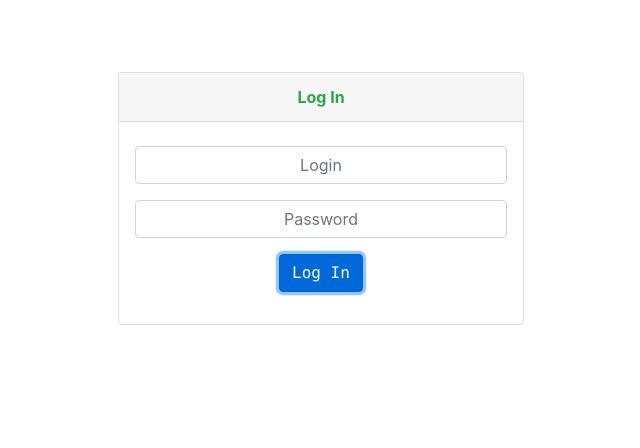
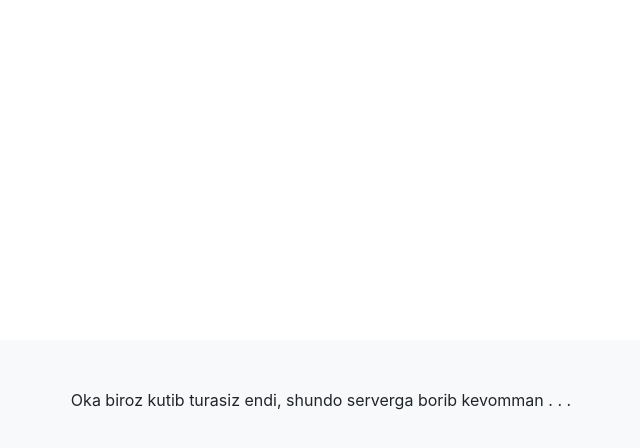
Before and after one commit to AhrorbekAka/EduCenterClient, a Next.js app: page / in a window 1280 px wide. Both pictures are taken after a click on the button "Log In". Shown: the top 448 px of the page, without its empty margins (319-959 px from the left). Built offline with nearby package versions, Linux system fonts and the light colour scheme; no server answers.

Commit message:
Edit group

```diff
--- a/pages/index.js
+++ b/pages/index.js
@@ -10,6 +10,7 @@ import {DOMAIN} from "../services/requestService";
 export default function Home() {
 
     const [payload, setPayload] = useState({})
+    const [loading, setLoading] = useState(false)
 
     const changeHandler = (e) => {
         payload[e.target.name] = e.target.value
@@ -18,14 +19,23 @@ export default function Home() {
     const router = useRouter();
 
     const login = async () => {
+        setLoading(true)
         const {data} = await axios.post(DOMAIN + '/api/auth/login', payload)
         if (data.statusCodeValue === 200) {
             await localStorage.setItem("EducationCenterToken", data.body.accessToken);
             await router.push("/groups")
         }
+        setLoading(false)
     }
 
-    return (
+    if(loading) return (<div className='position-relative vh-100 vw-100 text-center'>
+        <div
+            className='position-absolute bg-light w-75 rounded px-0 py-2 p-md-5'
+            style={{zIndex: '3', top: '50%', left: '50%', transform: 'translate(-50%, -50%)'}}>
+            Oka biroz kutib turasiz endi, shundo serverga borib kevomman . . .
+        </div>
+    </div>)
+    else return (
         <>
             {/*<Layout home>*/}
             <br/>
```
Also changed, not shown: pages/students.js (+8 -9 lines).
